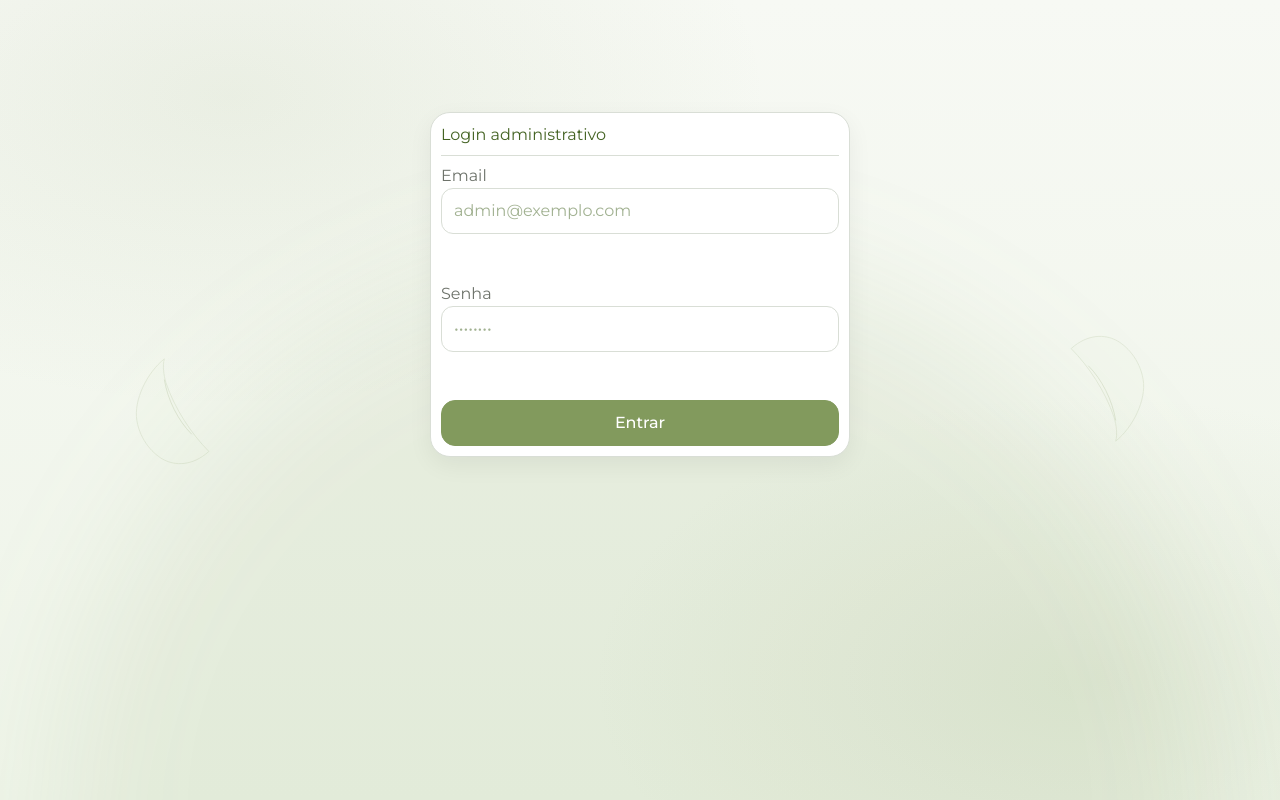
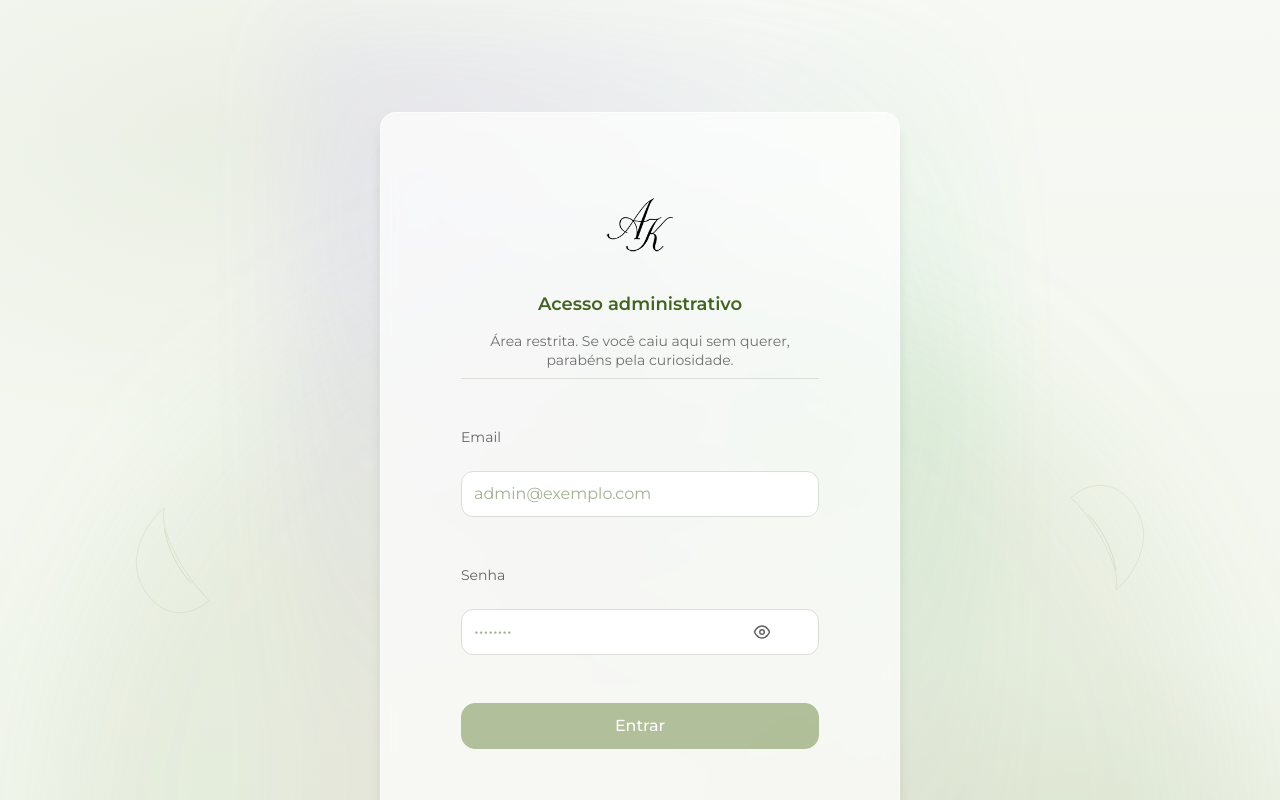
Before and after one commit to KayoWeiber/cha-casa-nova, a React (Vite) app: page /login in a window 1280 px wide. Shown: the top 800 px of the page. Built offline with nearby package versions, Linux system fonts and the light colour scheme; no server answers.

Commit message:
reafactor: rafatoração da tela de login

```diff
--- a/src/pages/Login.tsx
+++ b/src/pages/Login.tsx
@@ -1,5 +1,5 @@
-import { useEffect, useState } from 'react'
-import { useNavigate } from 'react-router-dom'
+import { useEffect, useMemo, useState } from 'react'
+import { Link, useNavigate } from 'react-router-dom'
 import Layout from '../components/Layout'
 import Button from '../components/Button'
 import Divider from '../components/Divider'
@@ -7,12 +7,92 @@ import Spinner from '../components/Spinner'
 import { supabase } from '../lib/supabaseClient'
 import { useAuth } from '../context/AuthContext'
 
+// Ajuste a extensão se necessário: .png / .svg / .webp
+import logoUrl from '../assets/logo-120x120.png'
+
+type UnknownRecord = Record<string, unknown>
+
+function isRecord(v: unknown): v is UnknownRecord {
+  return typeof v === 'object' && v !== null
+}
+
+function getString(obj: UnknownRecord, key: string): string | null {
+  const v = obj[key]
+  return typeof v === 'string' ? v : null
+}
+
+function getNumber(obj: UnknownRecord, key: string): number | null {
+  const v = obj[key]
+  return typeof v === 'number' ? v : null
+}
+
+function friendlyAuthError(err: unknown): string {
+  // Extrai info de erro sem any e sem vazar mensagem crua pro usuário
+  let message = ''
+  let code = ''
+  let status: number | null = null
+
+  if (err instanceof Error) {
+    message = err.message || ''
+  }
+
+  if (isRecord(err)) {
+    message =
+      message ||
+      getString(err, 'message') ||
+      getString(err, 'error_description') ||
+      getString(err, 'error') ||
+      ''
+
+    code =
+      getString(err, 'code') ||
+      getString(err, 'error_code') ||
+      getString(err, 'name') ||
+      ''
+
+    status = getNumber(err, 'status') || getNumber(err, 'statusCode') || null
+  }
+
+  const normalized = `${code} ${message}`.trim().toLowerCase()
+
+  // Credenciais inválidas (Supabase pode variar texto/código)
+  if (
+    normalized.includes('invalid login credentials') ||
+    normalized.includes('invalid_credentials') ||
+    normalized.includes('invalid credentials') ||
+    (status === 400 && normalized.includes('login'))
+  ) {
+    return 'E-mail ou senha inválidos. Confira os dados e tente novamente.'
+  }
+
+  // Email não confirmado
+  if (normalized.includes('email not confirmed')) {
+    return 'Seu e-mail ainda não foi confirmado. Verifique sua caixa de entrada e confirme o cadastro.'
+  }
+
+  // Rate limit
+  if (normalized.includes('too many requests') || normalized.includes('rate limit')) {
+    return 'Muitas tentativas em pouco tempo. Aguarde um momento e tente novamente.'
+  }
+
+  // Rede
+  if (normalized.includes('network') || normalized.includes('fetch failed')) {
+    return 'Não foi possível conectar ao servidor agora. Verifique sua internet e tente novamente.'
+  }
+
+  // Fallback elegante (NUNCA vaza inglês cru)
+  return 'Não foi possível entrar no momento. Verifique suas credenciais e tente novamente.'
+}
+
 export default function Login() {
   const navigate = useNavigate()
   const { session, loading } = useAuth()
 
   const [email, setEmail] = useState('')
   const [password, setPassword] = useState('')
+  const [showPassword, setShowPassword] = useState(false)
+  const [capsLockOn, setCapsLockOn] = useState(false)
+
   const [submitting, setSubmitting] = useState(false)
   const [error, setError] = useState<string | null>(null)
 
@@ -22,17 +102,32 @@ export default function Login() {
     }
   }, [loading, session, navigate])
 
+  const canSubmit = useMemo(() => {
+    return email.trim().length > 0 && password.trim().length > 0 && !submitting
+  }, [email, password, submitting])
+
   async function onSubmit(e: React.FormEvent) {
     e.preventDefault()
     setError(null)
     setSubmitting(true)
+
     try {
-      const { error } = await supabase.auth.signInWithPassword({ email, password })
-      if (error) throw error
+      const cleanedEmail = email.trim()
+
+      const { error } = await supabase.auth.signInWithPassword({
+        email: cleanedEmail,
+        password
+      })
+
+      // Não joga pra catch: trata aqui e não vaza texto cru
+      if (error) {
+        setError(friendlyAuthError(error))
+        return
+      }
+
       navigate('/admin', { replace: true })
     } catch (err) {
-      const msg = err instanceof Error ? err.message : ''
-      setError(msg || 'Falha ao entrar. Verifique suas credenciais.')
+      setError(friendlyAuthError(err))
     } finally {
       setSubmitting(false)
     }
@@ -48,12 +143,40 @@ export default function Login() {
 
   return (
     <Layout>
-      <div className="card" style={{ maxWidth: 420, margin: '0 auto' }}>
-        <h2>Login administrativo</h2>
+      <div className="px-4">
+        <div className="mx-auto flex min-h-[70vh] w-full max-w-[520px] flex-col justify-center">
+          <div className="relative">
+            <div
+              aria-hidden
+              className="pointer-events-none absolute -inset-6 rounded-[28px] blur-2xl opacity-60"
+              style={{
+                background:
+                  'radial-gradient(circle at 20% 20%, rgba(167, 139, 250, .22), transparent 55%), radial-gradient(circle at 80% 40%, rgba(34, 197, 94, .12), transparent 55%), radial-gradient(circle at 40% 90%, rgba(236, 72, 153, .10), transparent 60%)'
+              }}
+            />
+
+            <div className="relative rounded-2xl border border-white/60 bg-white/70 p-5 shadow-lg backdrop-blur">
+              <div className="flex flex-col items-center text-center">
+                <img
+                  src={logoUrl}
+                  alt="Logo"
+                  width={68}
+                  height={68}
+                  className="mb-2 select-none"
+                  draggable={false}
+                />
+
+                <h2 className="text-lg font-semibold leading-tight">Acesso administrativo</h2>
+                <p className="mt-1 text-sm leading-snug text-black/55">
+                  Área restrita. Se você caiu aqui sem querer, parabéns pela curiosidade.
+                </p>
+              </div>
+
               <Divider />
-        <form onSubmit={onSubmit} className="flex flex-col gap-3">
-          <label>
-            <span className="muted">Email</span>
+
+              <form onSubmit={onSubmit} className="mt-3 flex flex-col gap-3">
+                <label className="flex flex-col gap-1.5">
+                  <span className="text-sm text-black/60">Email</span>
                   <input
                     type="email"
                     value={email}
@@ -61,24 +184,107 @@ export default function Login() {
                     required
                     className="input"
                     placeholder="admin@exemplo.com"
+                    autoComplete="email"
+                    inputMode="email"
                   />
                 </label>
-          <label>
-            <span className="muted">Senha</span>
+
+                <label className="flex flex-col gap-1.5">
+                  <span className="text-sm text-black/60">Senha</span>
+
+                  <div className="relative">
                     <input
-              type="password"
+                      type={showPassword ? 'text' : 'password'}
                       value={password}
                       onChange={(e) => setPassword(e.target.value)}
+                      onKeyUp={(e) => setCapsLockOn(e.getModifierState('CapsLock'))}
                       required
-              className="input"
+                      className="input pr-12"
                       placeholder="••••••••"
+                      autoComplete="current-password"
+                      aria-describedby={capsLockOn ? 'capslock-hint' : undefined}
                     />
+
+                    <button
+                      type="button"
+                      onClick={() => setShowPassword((v) => !v)}
+                      className="absolute right-1 top-1/2 -translate-y-1/2 cursor-pointer rounded-lg p-2 text-black/60 transition  focus:outline-none "
+                      aria-label={showPassword ? 'Ocultar senha' : 'Mostrar senha'}
+                      title={showPassword ? 'Ocultar senha' : 'Mostrar senha'}
+                    >
+                      {showPassword ? (
+                        // eye-off
+                        <svg width="18" height="18" viewBox="0 0 24 24" fill="none" aria-hidden="true">
+                          <path d="M3 3l18 18" stroke="currentColor" strokeWidth="2" strokeLinecap="round" />
+                          <path
+                            d="M10.58 10.58A2 2 0 0012 14a2 2 0 001.42-.58"
+                            stroke="currentColor"
+                            strokeWidth="2"
+                            strokeLinecap="round"
+                          />
+                          <path
+                            d="M9.88 5.08A10.55 10.55 0 0112 4c7 0 10 8 10 8a18.24 18.24 0 01-4.29 5.38"
+                            stroke="currentColor"
+                            strokeWidth="2"
+                            strokeLinecap="round"
+                          />
+                          <path
+                            d="M6.61 6.61C3.56 8.86 2 12 2 12s3 8 10 8c1.5 0 2.86-.3 4.06-.83"
+                            stroke="currentColor"
+                            strokeWidth="2"
+                            strokeLinecap="round"
+                          />
+                        </svg>
+                      ) : (
+                        // eye
+                        <svg width="18" height="18" viewBox="0 0 24 24" fill="none" aria-hidden="true">
+                          <path
+                            d="M2 12s3-8 10-8 10 8 10 8-3 8-10 8-10-8-10-8z"
+                            stroke="currentColor"
+                            strokeWidth="2"
+                            strokeLinecap="round"
+                          />
+                          <path
+                            d="M12 15a3 3 0 100-6 3 3 0 000 6z"
+                            stroke="currentColor"
+                            strokeWidth="2"
+                            strokeLinecap="round"
+                          />
+                        </svg>
+                      )}
+                    </button>
+                  </div>
+
+                  {capsLockOn && (
+                    <div id="capslock-hint" className="text-xs text-black/55">
+                      Caps Lock parece estar ativado.
+                    </div>
+                  )}
                 </label>
-          {error && <div className="error" role="alert">{error}</div>}
-          <Button type="submit" disabled={submitting}>
+
+                {error && (
+                  <div className="error" role="alert" aria-live="polite">
+                    {error}
+                  </div>
+                )}
+
+                <Button type="submit" disabled={!canSubmit}>
                   {submitting ? 'Entrando...' : 'Entrar'}
                 </Button>
+
+                <div className="mt-0.5 flex items-center justify-center gap-2 text-sm text-black/55">
+                  <Link to="/" className="cursor-pointer underline underline-offset-4 hover:text-black">
+                    página inicial
+                  </Link>
+                </div>
               </form>
+            </div>
+          </div>
+
+          <p className="mt-3 text-center text-xs text-black/45">
+            Dica: se sua senha estiver em um post-it colado no monitor, pelo menos cola do lado de dentro.
+          </p>
+        </div>
       </div>
     </Layout>
   )
```
Lines whose indentation alone changed are shown as unchanged.
